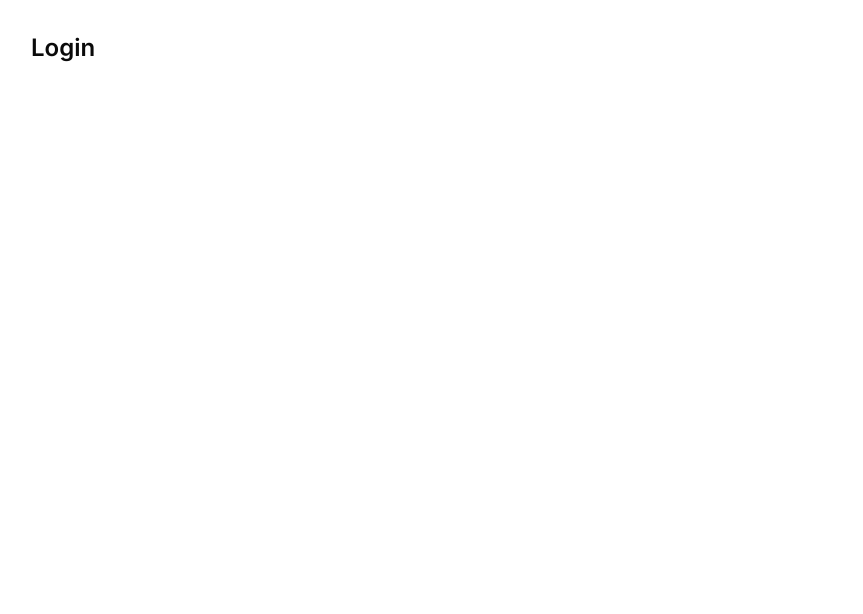
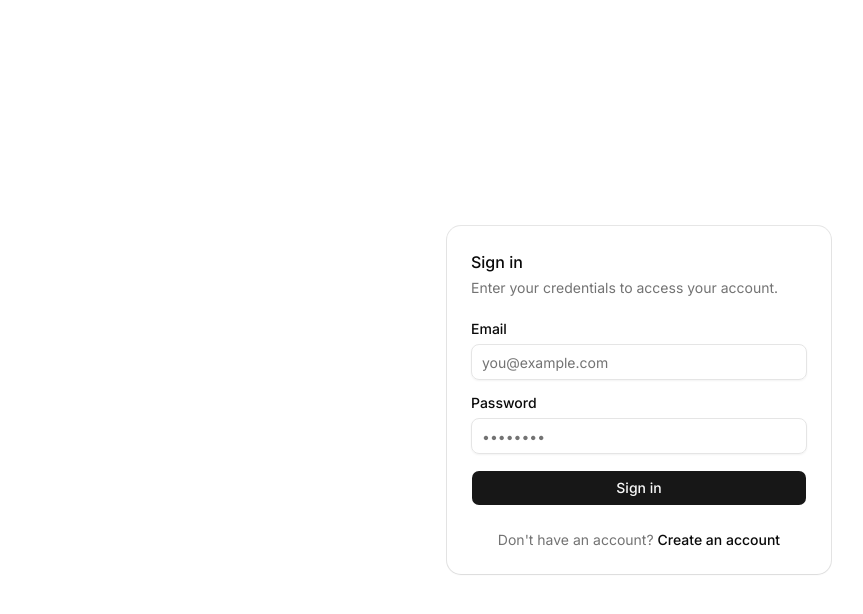
Before and after one commit to eldavi20/project-14-knowledge-platform-frontend, a Next.js app: page /login in a window 1280 px wide. Shown: the top 614 px of the page, without its empty margins (1-864 px from the left). Built offline with nearby package versions, Linux system fonts and the light colour scheme.

Commit message:
feat(auth): implement login page UI and Supabase authentication action

```diff
--- /dev/null
+++ b/app/login/actions.ts
@@ -0,0 +1,41 @@
+'use server'
+
+import { revalidatePath } from 'next/cache'
+import { redirect } from 'next/navigation'
+import { createClient } from '@/utils/supabase/server'
+
+export type LoginState = {
+  error?: string
+  success?: boolean
+}
+
+export async function login(
+  payload: { email: string; password: string } | FormData
+): Promise<LoginState> {
+  const email =
+    payload instanceof FormData
+      ? (payload.get('email') as string)
+      : payload.email
+  const password =
+    payload instanceof FormData
+      ? (payload.get('password') as string)
+      : payload.password
+
+  if (!email || !password) {
+    return { error: 'Email and password are required.' }
+  }
+
+  const supabase = await createClient()
+
+  const { error } = await supabase.auth.signInWithPassword({
+    email,
+    password,
+  })
+
+  if (error) {
+    return { error: error.message }
+  }
+
+  revalidatePath('/', 'layout')
+  redirect('/dashboard')
+}
--- a/app/login/page.tsx
+++ b/app/login/page.tsx
@@ -1,7 +1,167 @@
+"use client";
+
+import * as React from "react";
+import Link from "next/link";
+import { useForm } from "react-hook-form";
+import { zodResolver } from "@hookform/resolvers/zod";
+import * as z from "zod";
+import { AlertCircle, Loader2 } from "lucide-react";
+
+import { Button } from "@/components/ui/button";
+import {
+  Card,
+  CardContent,
+  CardDescription,
+  CardFooter,
+  CardHeader,
+  CardTitle,
+} from "@/components/ui/card";
+import {
+  Form,
+  FormControl,
+  FormField,
+  FormItem,
+  FormLabel,
+  FormMessage,
+} from "@/components/ui/form";
+import { Input } from "@/components/ui/input";
+import { login } from "./actions";
+
+const loginSchema = z.object({
+  email: z
+    .string()
+    .min(1, { message: "Email is required." })
+    .email({ message: "Please enter a valid email address." }),
+  password: z
+    .string()
+    .min(6, { message: "Password must be at least 6 characters." }),
+});
+
+type LoginFormValues = z.infer<typeof loginSchema>;
+
 export default function LoginPage() {
+  const [serverError, setServerError] = React.useState<string | null>(null);
+  const [isSubmitting, setIsSubmitting] = React.useState(false);
+
+  const form = useForm<LoginFormValues>({
+    resolver: zodResolver(loginSchema),
+    mode: "onSubmit",
+    reValidateMode: "onChange",
+    defaultValues: {
+      email: "",
+      password: "",
+    },
+  });
+
+  async function onSubmit(values: LoginFormValues) {
+    setServerError(null);
+    setIsSubmitting(true);
+
+    try {
+      const response = await login(values);
+      if (response?.error) {
+        setServerError(response.error);
+      }
+    } catch (err: unknown) {
+      if (err instanceof Error && !err.message.includes("NEXT_REDIRECT")) {
+        setServerError(err.message || "An unexpected error occurred. Please try again.");
+      }
+    } finally {
+      setIsSubmitting(false);
+    }
+  }
+
   return (
-    <main className="flex-1 p-8">
-      <h1 className="text-2xl font-semibold">Login</h1>
+    <main className="flex min-h-[calc(100vh-4rem)] flex-1 items-center justify-center p-8">
+      <Card className="w-full max-w-sm">
+        <CardHeader>
+          <CardTitle>Sign in</CardTitle>
+          <CardDescription>
+            Enter your credentials to access your account.
+          </CardDescription>
+        </CardHeader>
+
+        <CardContent>
+          {serverError && (
+            <div
+              role="alert"
+              className="mb-4 flex items-center gap-2 rounded-md border border-destructive/20 bg-destructive/10 p-3 text-sm text-destructive"
+            >
+              <AlertCircle className="size-4 shrink-0" />
+              <span>{serverError}</span>
+            </div>
+          )}
+
+          <Form {...form}>
+            <form
+              noValidate
+              onSubmit={form.handleSubmit(onSubmit)}
+              className="space-y-4"
+            >
+              <FormField
+                control={form.control}
+                name="email"
+                render={({ field }) => (
+                  <FormItem>
+                    <FormLabel>Email</FormLabel>
+                    <FormControl>
+                      <Input
+                        type="email"
+                        placeholder="you@example.com"
+                        autoComplete="email"
+                        disabled={isSubmitting}
+                        {...field}
+                      />
+                    </FormControl>
+                    <FormMessage />
+                  </FormItem>
+                )}
+              />
+
+              <FormField
+                control={form.control}
+                name="password"
+                render={({ field }) => (
+                  <FormItem>
+                    <FormLabel>Password</FormLabel>
+                    <FormControl>
+                      <Input
+                        type="password"
+                        placeholder="••••••••"
+                        autoComplete="current-password"
+                        disabled={isSubmitting}
+                        {...field}
+                      />
+                    </FormControl>
+                    <FormMessage />
+                  </FormItem>
+                )}
+              />
+
+              <Button type="submit" className="w-full" disabled={isSubmitting}>
+                {isSubmitting ? (
+                  <>
+                    <Loader2 className="mr-2 size-4 animate-spin" />
+                    Signing in...
+                  </>
+                ) : (
+                  "Sign in"
+                )}
+              </Button>
+            </form>
+          </Form>
+        </CardContent>
+
+        <CardFooter className="justify-center text-sm text-muted-foreground">
+          Don&apos;t have an account?&nbsp;
+          <Link
+            href="/signup"
+            className="font-medium text-foreground underline-offset-4 hover:underline"
+          >
+            Create an account
+          </Link>
+        </CardFooter>
+      </Card>
     </main>
   );
 }
```
